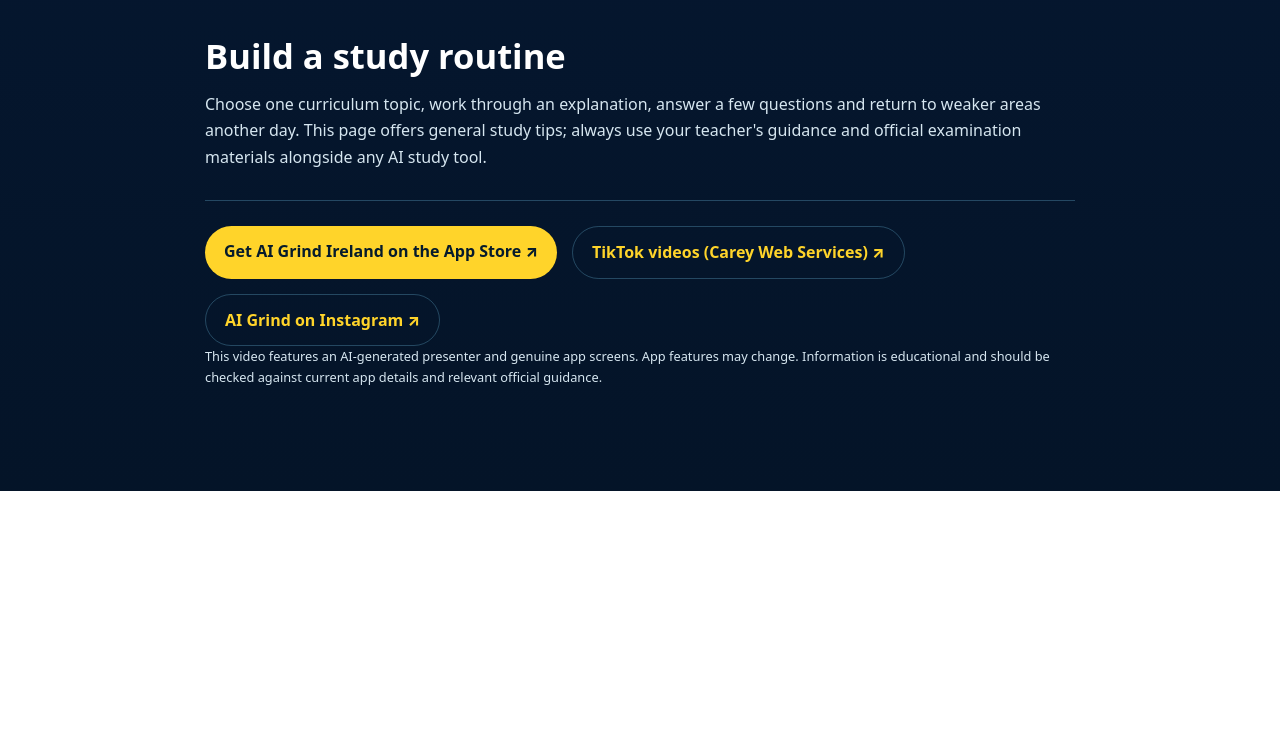
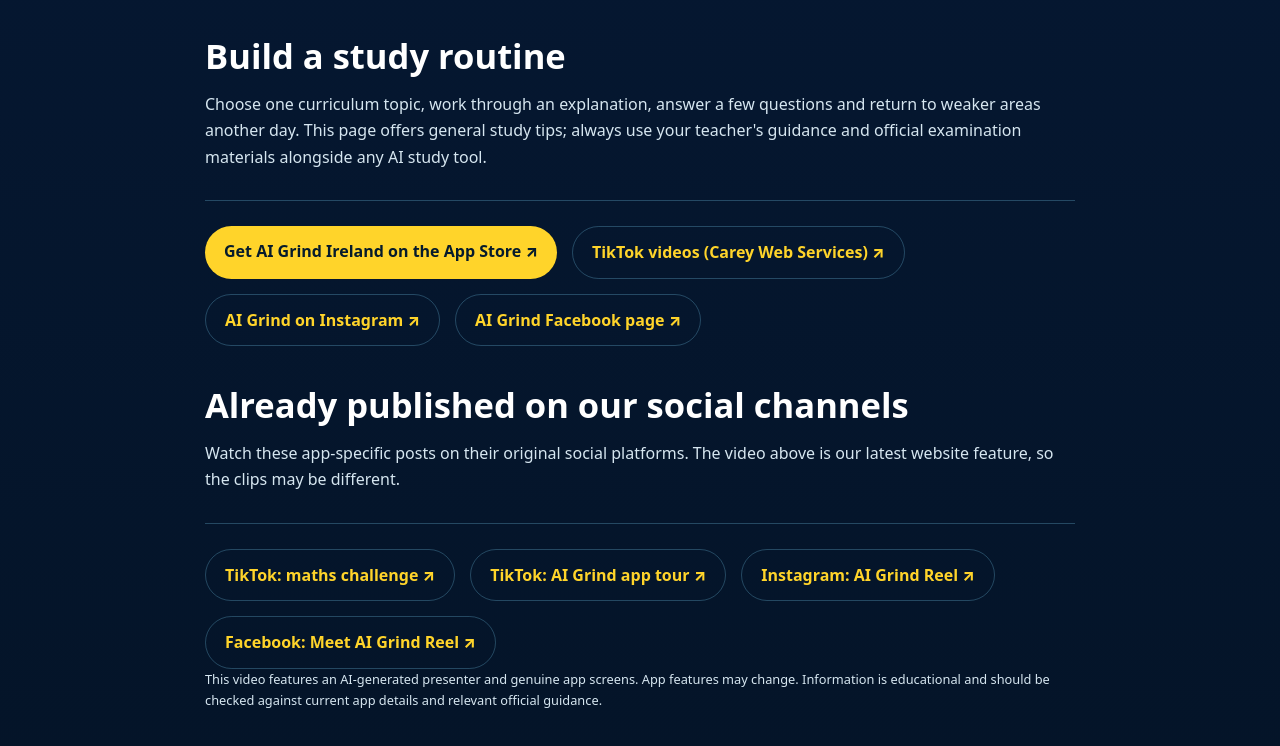
Before and after one commit to noelcarey74-stack/aigrindireland-site, a plain HTML site: page video-tips.html in a window 1280 px wide. Shown: the part 1387-2133 px from the top of the page. Before the commit the page ends 1878 px from the top, so only its background shows below. Drawn offline with Linux system fonts and the light colour scheme.

Commit message:
Link app website to verified published TikTok Facebook and Instagram videos

```diff
--- a/video-tips.html
+++ b/video-tips.html
@@ -36,8 +36,18 @@
 <section><h2>Build a study routine</h2><p>Choose one curriculum topic, work through an explanation, answer a few questions and return to weaker areas another day. This page offers general study tips; always use your teacher&#x27;s guidance and official examination materials alongside any AI study tool.</p></section>
 <div class="social-watch-page__cta">
 <a href="https://apps.apple.com/ie/app/ai-grind-ireland/id6817309101" target="_blank" rel="noopener noreferrer">Get AI Grind Ireland on the App Store ↗</a>
-<a href="https://www.tiktok.com/@care.web.services" target="_blank" rel="noopener noreferrer" class="alt">TikTok videos (Carey Web Services) ↗</a> <a href="https://www.instagram.com/aigrindireland/" target="_blank" rel="noopener noreferrer" class="alt">AI Grind on Instagram ↗</a>
+<a href="https://www.tiktok.com/@care.web.services" target="_blank" rel="noopener noreferrer" class="alt">TikTok videos (Carey Web Services) ↗</a> <a href="https://www.instagram.com/aigrindireland/" target="_blank" rel="noopener noreferrer" class="alt">AI Grind on Instagram ↗</a> <a class="alt" href="https://www.facebook.com/profile.php?id=61596272470632" target="_blank" rel="noopener noreferrer">AI Grind Facebook page ↗</a>
 </div>
+<section class="social-watch-page__published" aria-labelledby="published-social-title">
+<h2 id="published-social-title">Already published on our social channels</h2>
+<p>Watch these app-specific posts on their original social platforms. The video above is our latest website feature, so the clips may be different.</p>
+<div class="social-watch-page__cta">
+<a class="alt" href="https://www.tiktok.com/@care.web.services/video/7708370956351212822" target="_blank" rel="noopener noreferrer">TikTok: maths challenge ↗</a>
+<a class="alt" href="https://www.tiktok.com/@care.web.services/video/7708154464275811606" target="_blank" rel="noopener noreferrer">TikTok: AI Grind app tour ↗</a>
+<a class="alt" href="https://www.instagram.com/aigrindireland/reel/Dfps7POumrz/" target="_blank" rel="noopener noreferrer">Instagram: AI Grind Reel ↗</a>
+<a class="alt" href="https://www.facebook.com/reel/1895607308486617/" target="_blank" rel="noopener noreferrer">Facebook: Meet AI Grind Reel ↗</a>
+</div>
+</section>
 <p class="social-watch-page__fine">This video features an AI-generated presenter and genuine app screens. App features may change. Information is educational and should be checked against current app details and relevant official guidance.</p>
 </div>
 </main>
```
